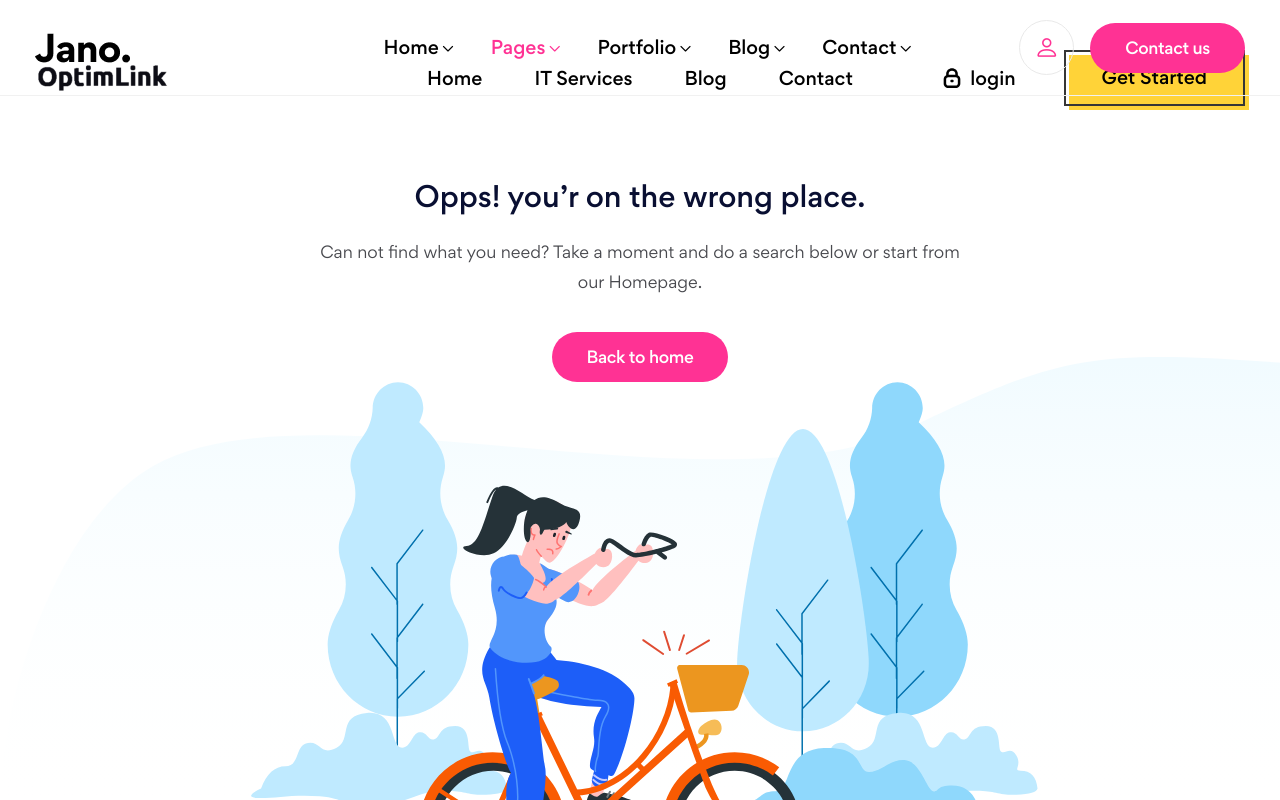
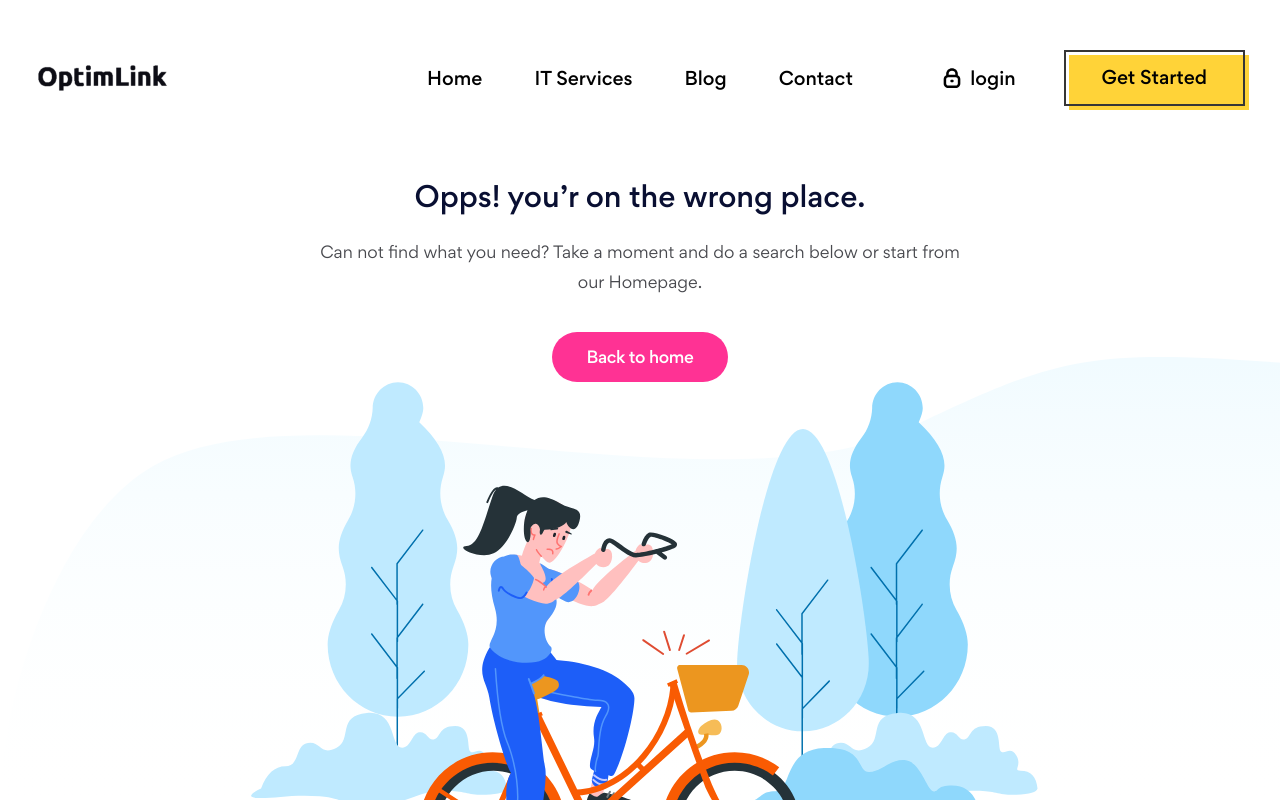
Before and after one commit to gavinying/site-optimlink, a Next.js app: page /404 in a window 1280 px wide. Shown: the top 800 px of the page. Built offline with nearby package versions, Linux system fonts and the light colour scheme.

Commit message:
fix: 404 page issue according to https://github.com/vercel/next.js/issues/48227#issuecomment-1567916355

```diff
--- a/app/404/page.jsx
+++ b/app/404/page.jsx
@@ -1,25 +1,20 @@
 import Link from "next/link";
+import Image from "next/image";
 
-import DefaulHeader from "@/components/header/DefaulHeader";
-import Image from "next/image";
+export const runtime = 'edge';
+
 export const metadata = {
-  title: "404 || Jano - Creative Multipurpose React NextJS Template",
+  title: '404 | Optimlink',
 };
-const Pricing = () => {
+
+const NotFoundPage = () => {
   return (
     <>
-      {/* <!--
+      {/*
       =============================================
-      Theme Default Menu
+      Error Page
       ==============================================
-      --> */}
-      <DefaulHeader />
-
-      {/*
-			=============================================
-			Error Page
-			==============================================
-			*/}
+      */}
       <div className="error-page-content d-flex align-items-center justify-content-center">
         <div className="container">
           <div className="row">
@@ -42,7 +37,6 @@ const Pricing = () => {
             className="m-auto"
           />
         </div>
-        {/* End .container */}
 
         <Image
           width={1915}
@@ -52,9 +46,8 @@ const Pricing = () => {
           className="shapes shape-one w-100"
         />
       </div>
-      {/* /.error-page-content */}
     </>
   );
 };
 
-export default Pricing;
+export default NotFoundPage;
```
